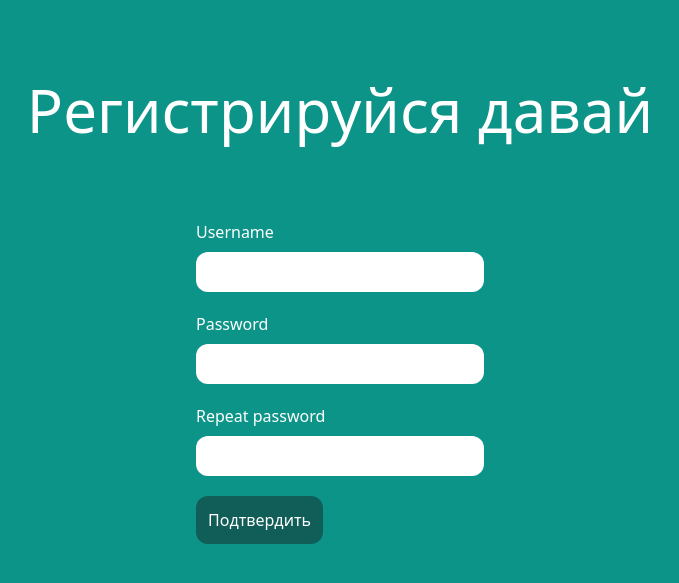
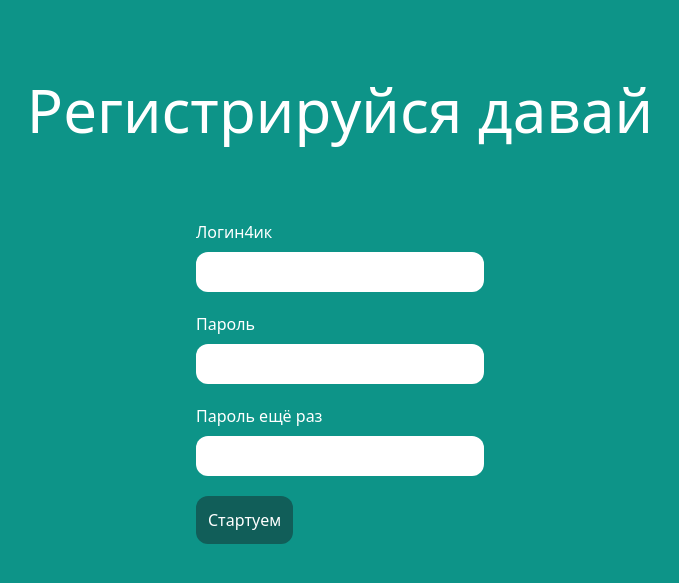
Before and after one commit to Sabbirbeb/djangochat, a Django app: template djangochat/core/templates/core/signup.html in a window 1280 px wide. Shown: the part 76-659 px from the top of the page, without its empty margins (300-979 px from the left). Run offline with Django 3.2, Linux system fonts and the light colour scheme; the template is opened without the code that fills it, so the values that code supplies are empty; some libraries are stand-ins or nearby versions.

Commit message:
customiza4ion

```diff
--- a/djangochat/core/templates/core/login.html
+++ b/djangochat/core/templates/core/login.html
@@ -17,7 +17,7 @@
         </div>
 
         <div class="mb-5">
-            <label class="text-white"> Парольчик </label>
+            <label class="text-white"> Пароль4ик </label>
 
             <input type="password" name="password" class="w-full mt-2 px-4 py-2 rounded-xl">
         </div>
--- a/djangochat/core/templates/core/signup.html
+++ b/djangochat/core/templates/core/signup.html
@@ -11,19 +11,19 @@
         {% csrf_token %}
 
         <div class="mb-5">
-            <label class="text-white"> Username </label>
+            <label class="text-white"> Логин4ик </label>
 
             <input type="text" name="username" class="w-full mt-2 px-4 py-2 rounded-xl">
         </div>
 
         <div class="mb-5">
-            <label class="text-white"> Password </label>
+            <label class="text-white"> Пароль </label>
 
             <input type="password" name="password1" class="w-full mt-2 px-4 py-2 rounded-xl">
         </div>
 
         <div class="mb-5">
-            <label class="text-white"> Repeat password </label>
+            <label class="text-white"> Пароль ещё раз </label>
 
             <input type="password" name="password2" class="w-full mt-2 px-4 py-2 rounded-xl">
         </div>
@@ -37,6 +37,6 @@
                 {% endfor %}
             {% endfor %}
         {% endif %}
-        <button class="px-3 py-3 rounded-xl text-white bg-teal-800 hover: bg-teal-700"> Подтвердить</button>
+        <button class="px-3 py-3 rounded-xl text-white bg-teal-800 hover: bg-teal-700"> Стартуем</button>
     </form>
 {% endblock %}
```
Also changed, not shown: djangochat/db.sqlite3.
